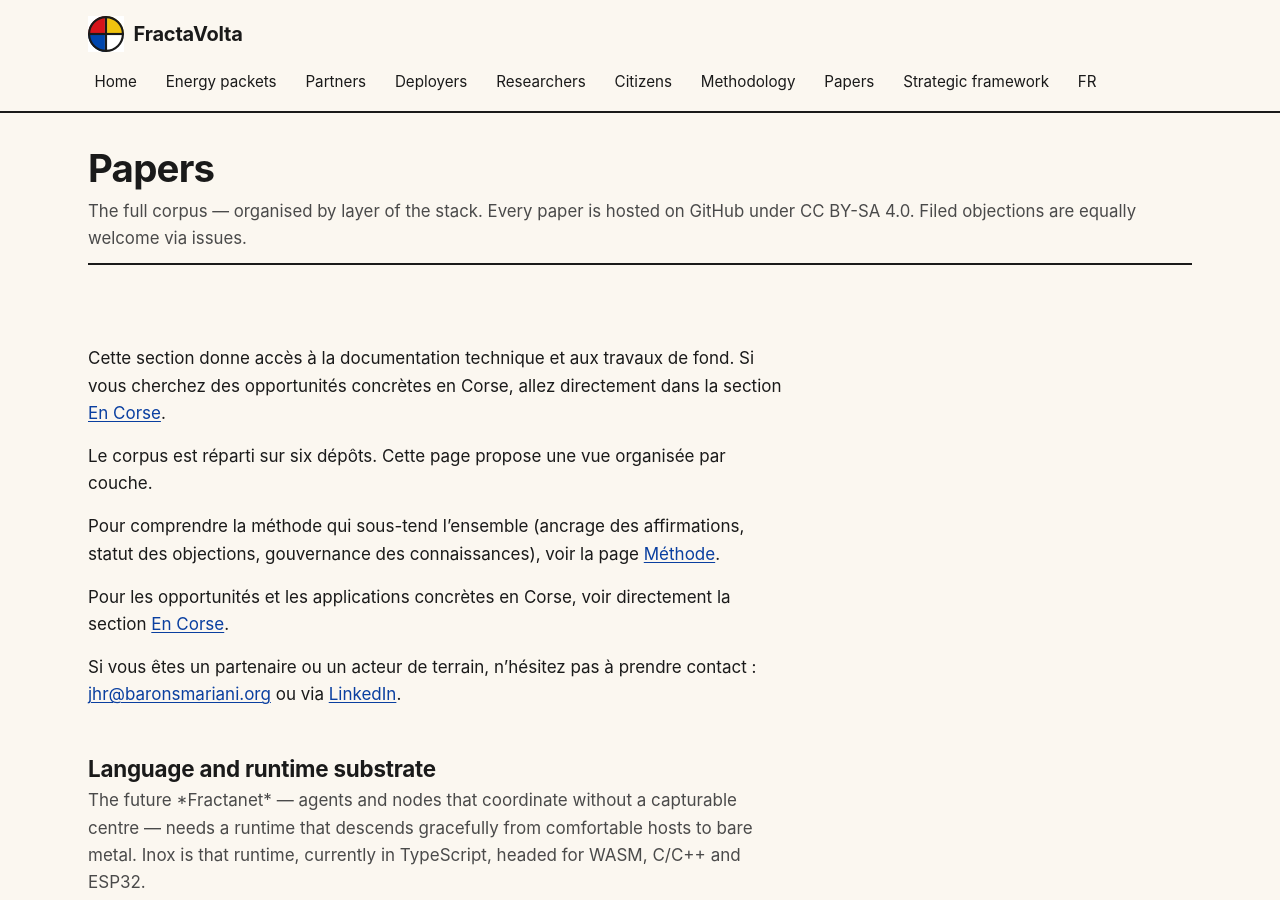
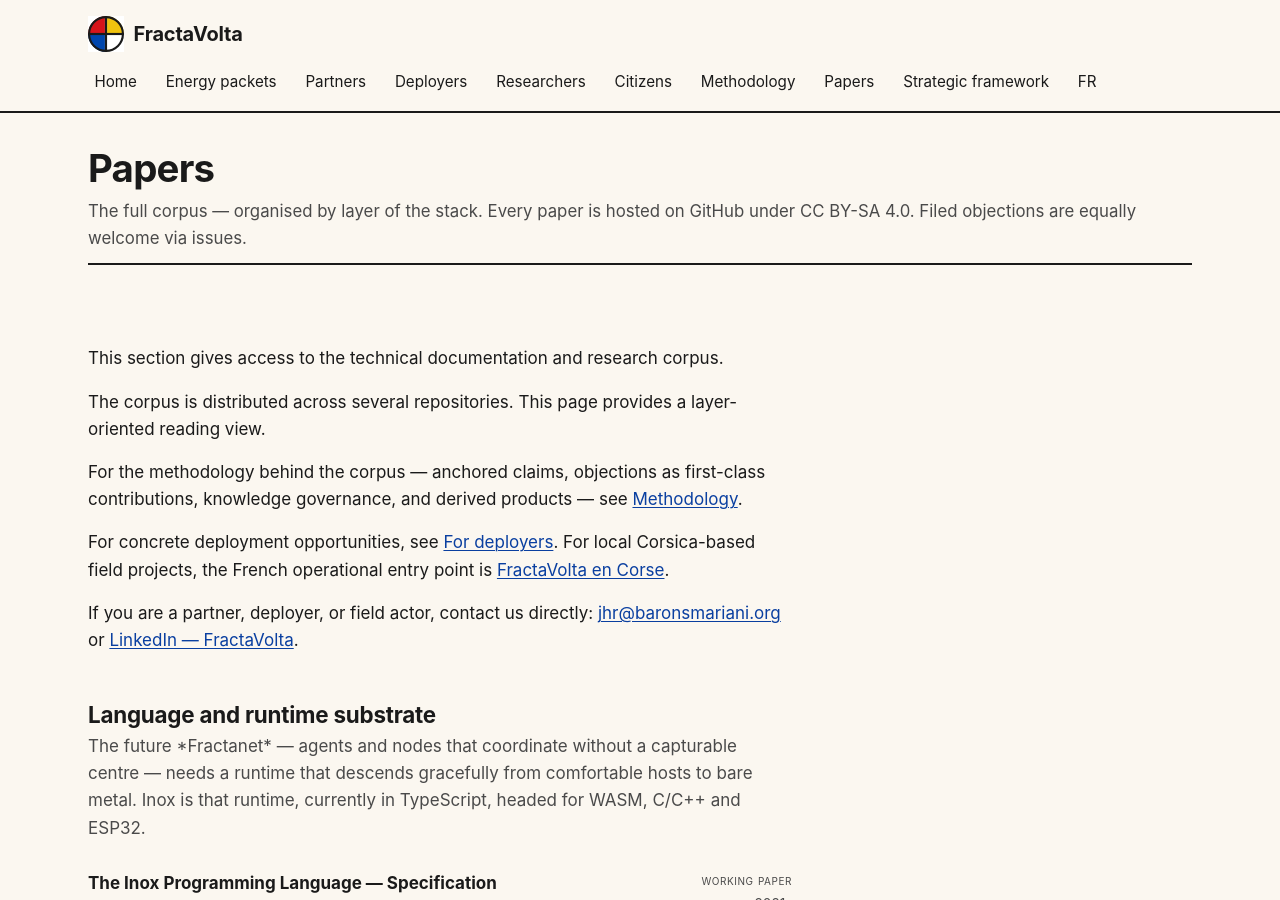
Before and after one commit to JeanHuguesRobert/FractaVolta, a Jekyll site: the page built from docs/papers.md, in a window 1280 px wide and 900 px high. Built offline with Jekyll 4.4.1, drawn with Linux system fonts in a browser that asks for light colours.

Commit message:
docs: clean papers page as English entry point

```diff
--- a/docs/papers.md
+++ b/docs/papers.md
@@ -1,18 +1,19 @@
 ---
 title: Papers
 subtitle: The full corpus — organised by layer of the stack. Every paper is hosted on GitHub under CC BY-SA 4.0. Filed objections are equally welcome via issues.
+lang: en
 canonical_url: https://fractavolta.com/papers
-last_stamped_at: 2026-05-26
-date: "2026-05-15"
-status: "draft — auto-filled (frontmatter cleanup)"
+last_stamped_at: 2026-06-02
+date: "2026-06-02"
+status: "active — English papers index"
 ---
 
-Cette section donne accès à la documentation technique et aux travaux de fond. Si vous cherchez des opportunités concrètes en Corse, allez directement dans la section [En Corse](./fr/).
+This section gives access to the technical documentation and research corpus.
 
-Le corpus est réparti sur six dépôts. Cette page propose une vue organisée par couche.
+The corpus is distributed across several repositories. This page provides a layer-oriented reading view.
 
-Pour comprendre la méthode qui sous-tend l’ensemble (ancrage des affirmations, statut des objections, gouvernance des connaissances), voir la page [Méthode](./methodology).
+For the methodology behind the corpus — anchored claims, objections as first-class contributions, knowledge governance, and derived products — see [Methodology](./methodology).
 
-Pour les opportunités et les applications concrètes en Corse, voir directement la section [En Corse](./fr/).
+For concrete deployment opportunities, see [For deployers](./for-deployers). For local Corsica-based field projects, the French operational entry point is [FractaVolta en Corse](./fr/).
 
-Si vous êtes un partenaire ou un acteur de terrain, n’hésitez pas à prendre contact : [jhr@baronsmariani.org](mailto:jhr@baronsmariani.org) ou via [LinkedIn](https://www.linkedin.com/company/fractavolta/).
+If you are a partner, deployer, or field actor, contact us directly: [jhr@baronsmariani.org](mailto:jhr@baronsmariani.org) or [LinkedIn — FractaVolta](https://www.linkedin.com/company/fractavolta/).
```
